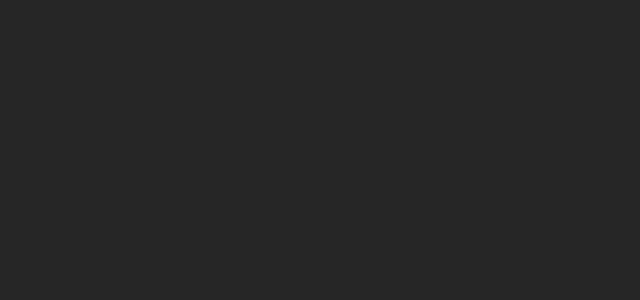
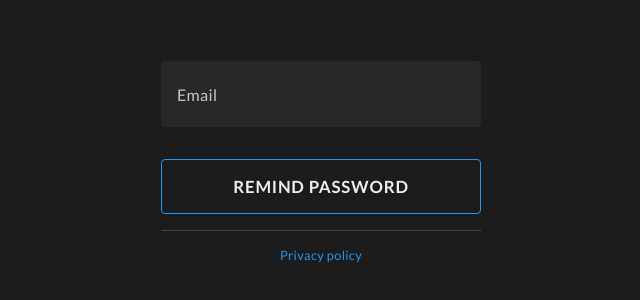
Before and after one commit to PiotrBlachnio/Outnote, a Vue app in the folder client/: page /auth/forgot-password in a window 1280 px wide. Shown: the part 230-530 px from the top of the page, without its empty margins (319-959 px from the left). Built offline with nearby package versions, Linux system fonts and the light colour scheme.

Commit message:
[added] ForgotPassword auth view

```diff
--- a/client/src/components/auth/AuthForm.vue
+++ b/client/src/components/auth/AuthForm.vue
@@ -24,11 +24,13 @@
       </router-link>
     </span>
 
-    <div class="auth__hr"></div>
+    <div class="auth__full-width" v-if="formType !== 'forgotPassword'">
+      <div class="auth__hr"></div>
 
-    <button class="auth__button auth__button--discord">
-      Sign in with Discord
-    </button>
+      <button class="auth__button auth__button--discord">
+        Sign in with Discord
+      </button>
+    </div>
   </form>
 </template>
 
@@ -130,4 +132,8 @@ export default {
   font-size: 0.8rem;
   margin: 0 auto;
 }
+
+.auth__full-width {
+  width: 100%;
+}
 </style>
--- a/client/src/router/index.js
+++ b/client/src/router/index.js
@@ -33,6 +33,14 @@ const routes = [
           title: 'Notes App | Register'
         },
         component: () => import('@/views/auth/Register')
+      },
+      {
+        path: 'forgot-password',
+        name: 'ForgotPassword',
+        meta: {
+          title: 'Notes App | Forgot Password'
+        },
+        component: () => import('@/views/auth/ForgotPassword')
       }
     ]
   },
--- a/client/src/views/auth/ForgotPassword.vue
+++ b/client/src/views/auth/ForgotPassword.vue
@@ -0,0 +1,30 @@
+<template>
+  <div class="auth login">
+    <auth-form form-type="forgotPassword" button-label="Remind password">
+      <auth-input id="email" label="Email" type="email" v-model="form.email" />
+    </auth-form>
+  </div>
+</template>
+
+<script>
+import AuthInput from '@/components/auth/AuthInput';
+import AuthForm from '@/components/auth/AuthForm';
+
+export default {
+  components: {
+    AuthForm,
+    AuthInput
+  },
+  data() {
+    return {
+      form: {
+        email: ''
+      }
+    };
+  }
+};
+</script>
+
+<style lang="scss" scoped>
+@import 'auth';
+</style>
--- a/client/src/views/auth/Register.vue
+++ b/client/src/views/auth/Register.vue
@@ -32,8 +32,7 @@ export default {
       form: {
         email: '',
         password: '',
-        passwordRepeat: '',
-        rememberPassword: false
+        passwordRepeat: ''
       }
     };
   }
```
